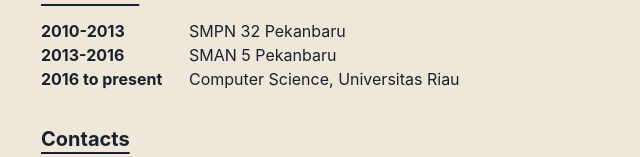
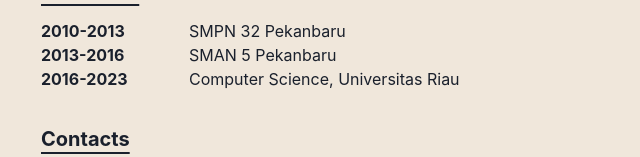
Before and after one commit to primaftr/portfolio, a Next.js app: page / in a window 1280 px wide. Shown: the part 1246-1403 px from the top of the page, without its empty margins (319-959 px from the left). Built offline with nearby package versions, Linux system fonts and the light colour scheme.

Commit message:
fix: minor update

```diff
--- a/src/pages/index.tsx
+++ b/src/pages/index.tsx
@@ -124,7 +124,7 @@
 
         <Bio year="2010-2013">SMPN 32 Pekanbaru</Bio>
         <Bio year="2013-2016">SMAN 5 Pekanbaru</Bio>
-        <Bio year="2016 to present"> Computer Science, Universitas Riau</Bio>
+        <Bio year="2016-2023"> Computer Science, Universitas Riau</Bio>
       </Section>
 
       <Section id="contacts" delay={0.6}>
```
